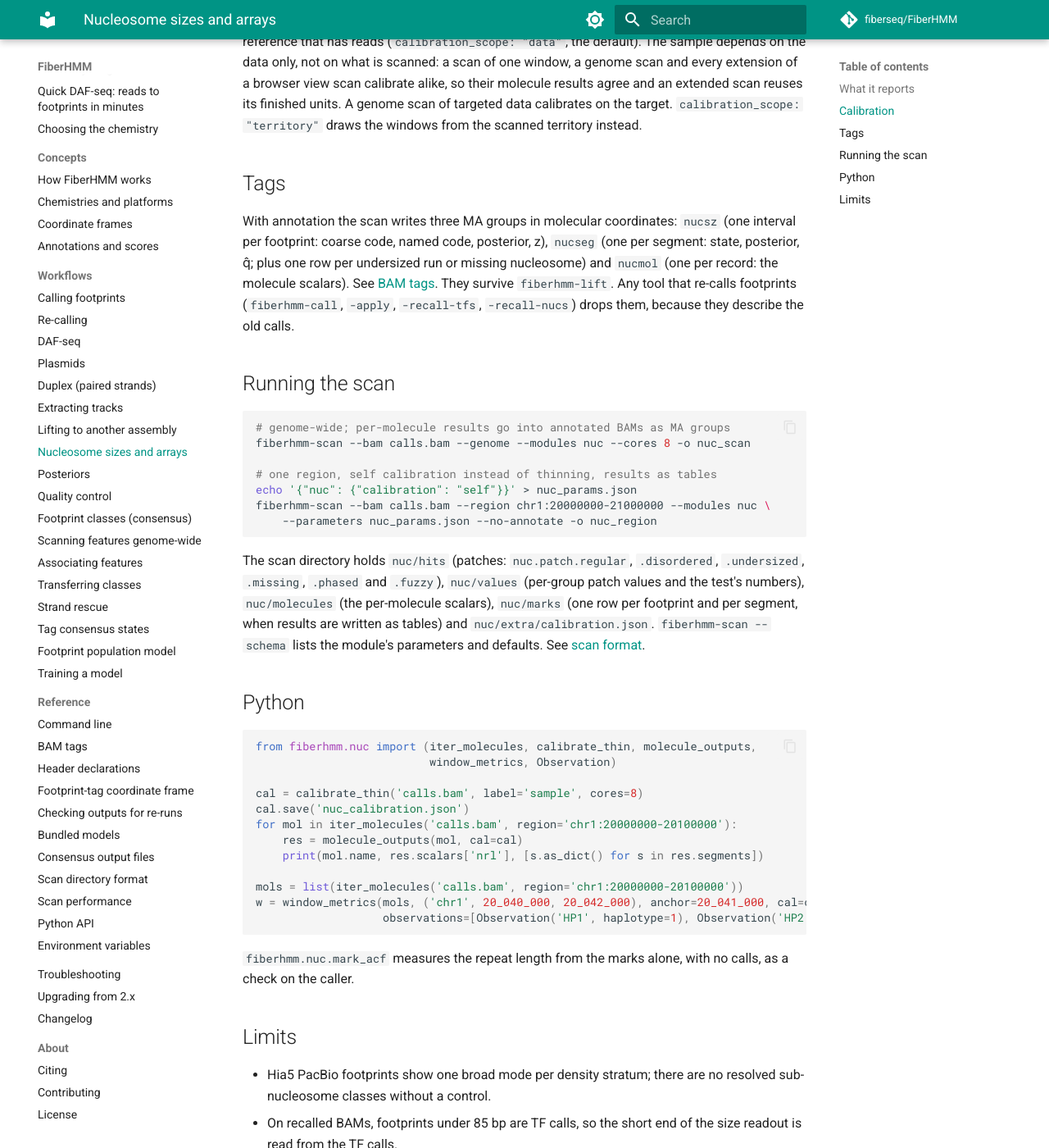
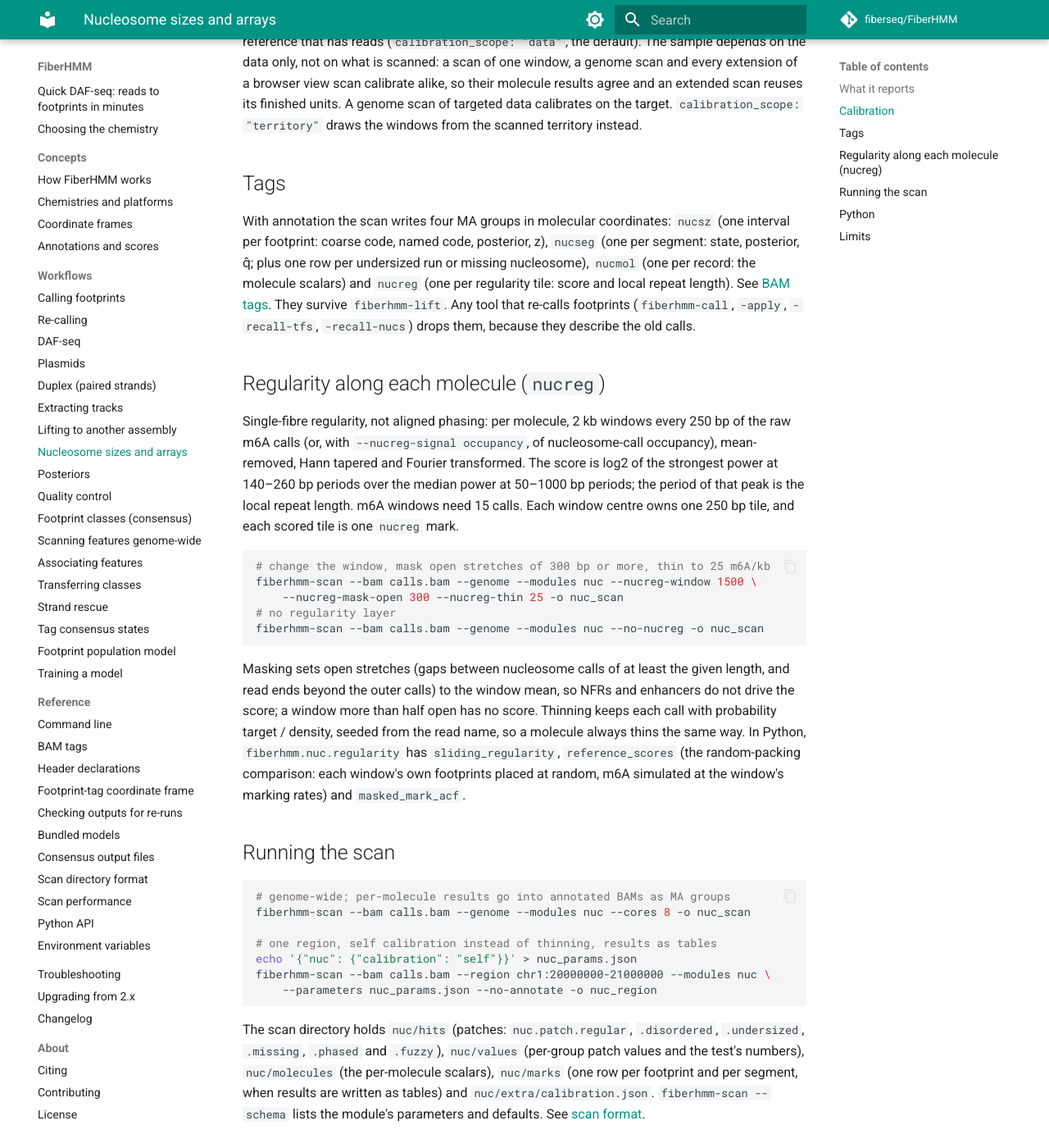
Before and after one commit to fiberseq/FiberHMM, an MkDocs documentation site: the page built from docs/workflows/nucleosomes.md, in a window 1280 px wide and 1400 px high, scrolled down 2669 px. Shown: the whole window at 82% size. Built offline with MkDocs 1.6.1 and Material for MkDocs 9.7.7, drawn with Linux system fonts in a browser that asks for light colours; comment, search, counter and statistics services are not loaded.

Commit message:
docs: nucreg tag layout and the regularity layer
Co-Authored-By: Claude Opus 5.5 <noreply@anthropic.com>

````diff
--- a/docs/reference/scan-format.md
+++ b/docs/reference/scan-format.md
@@ -125,7 +125,8 @@ coordinates. Each written group is declared twice in the header: in
 ```
 
 - **Names.** A group's name starts with its module's name (`fpcls`,
-  `nfrvar`, `nfrmol`; the nucleosome module's `nucsz`, `nucseg`, `nucmol`).
+  `nfrvar`, `nfrmol`; the nucleosome module's `nucsz`, `nucseg`, `nucmol`,
+  `nucreg`).
   The name never changes; a change of byte layout or meaning bumps
   `group_version`.
 - **State groups** (`fpcls`, `nfrvar`): one interval per (hit, molecule);
--- a/docs/workflows/nucleosomes.md
+++ b/docs/workflows/nucleosomes.md
@@ -127,14 +127,42 @@ draws the windows from the scanned territory instead.
 
 ## Tags
 
-With annotation the scan writes three MA groups in molecular coordinates:
+With annotation the scan writes four MA groups in molecular coordinates:
 `nucsz` (one interval per footprint: coarse code, named code, posterior,
 z), `nucseg` (one per segment: state, posterior, q̂; plus one row per
-undersized run or missing nucleosome) and `nucmol` (one per record: the
-molecule scalars). See [BAM tags](../reference/bam-tags.md#nucleosome-groups).
+undersized run or missing nucleosome), `nucmol` (one per record: the
+molecule scalars) and `nucreg` (one per regularity tile: score and local
+repeat length). See [BAM tags](../reference/bam-tags.md#nucleosome-groups).
 They survive `fiberhmm-lift`. Any tool that re-calls footprints
 (`fiberhmm-call`, `-apply`, `-recall-tfs`, `-recall-nucs`) drops them,
 because they describe the old calls.
+
+## Regularity along each molecule (`nucreg`)
+
+Single-fibre regularity, not aligned phasing: per molecule, 2 kb windows
+every 250 bp of the raw m6A calls (or, with `--nucreg-signal occupancy`, of
+nucleosome-call occupancy), mean-removed, Hann tapered and Fourier
+transformed. The score is log2 of the strongest power at 140–260 bp periods
+over the median power at 50–1000 bp periods; the period of that peak is the
+local repeat length. m6A windows need 15 calls. Each window centre owns one
+250 bp tile, and each scored tile is one `nucreg` mark.
+
+```bash
+# change the window, mask open stretches of 300 bp or more, thin to 25 m6A/kb
+fiberhmm-scan --bam calls.bam --genome --modules nuc --nucreg-window 1500 \
+    --nucreg-mask-open 300 --nucreg-thin 25 -o nuc_scan
+# no regularity layer
+fiberhmm-scan --bam calls.bam --genome --modules nuc --no-nucreg -o nuc_scan
+```
+
+Masking sets open stretches (gaps between nucleosome calls of at least the
+given length, and read ends beyond the outer calls) to the window mean, so
+NFRs and enhancers do not drive the score; a window more than half open has
+no score. Thinning keeps each call with probability target / density, seeded
+from the read name, so a molecule always thins the same way. In Python,
+`fiberhmm.nuc.regularity` has `sliding_regularity`, `reference_scores` (the
+random-packing comparison: each window's own footprints placed at random,
+m6A simulated at the window's marking rates) and `masked_mark_acf`.
 
 ## Running the scan
 
````
Also changed, not shown: docs/reference/bam-tags.md (+4 -1 lines).
